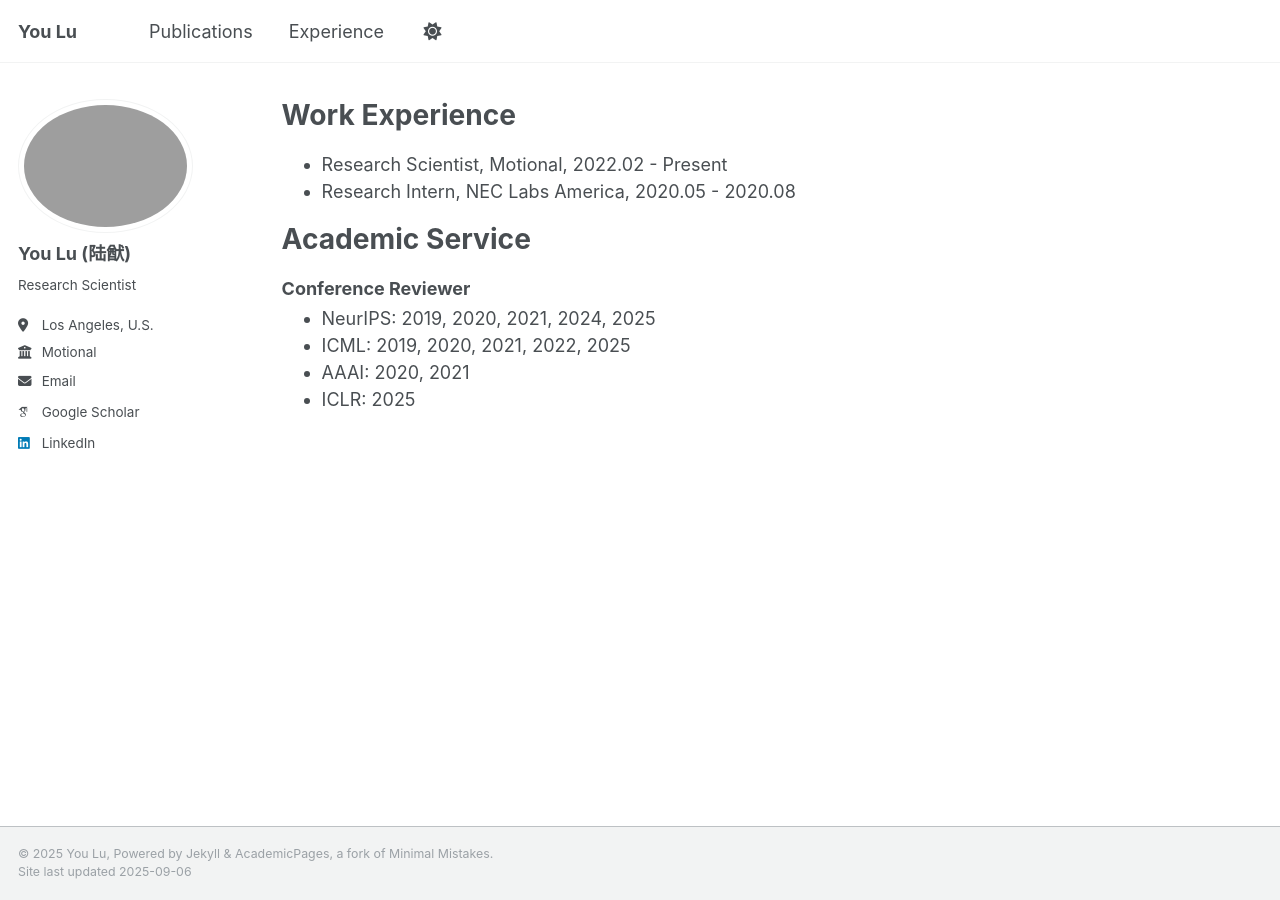
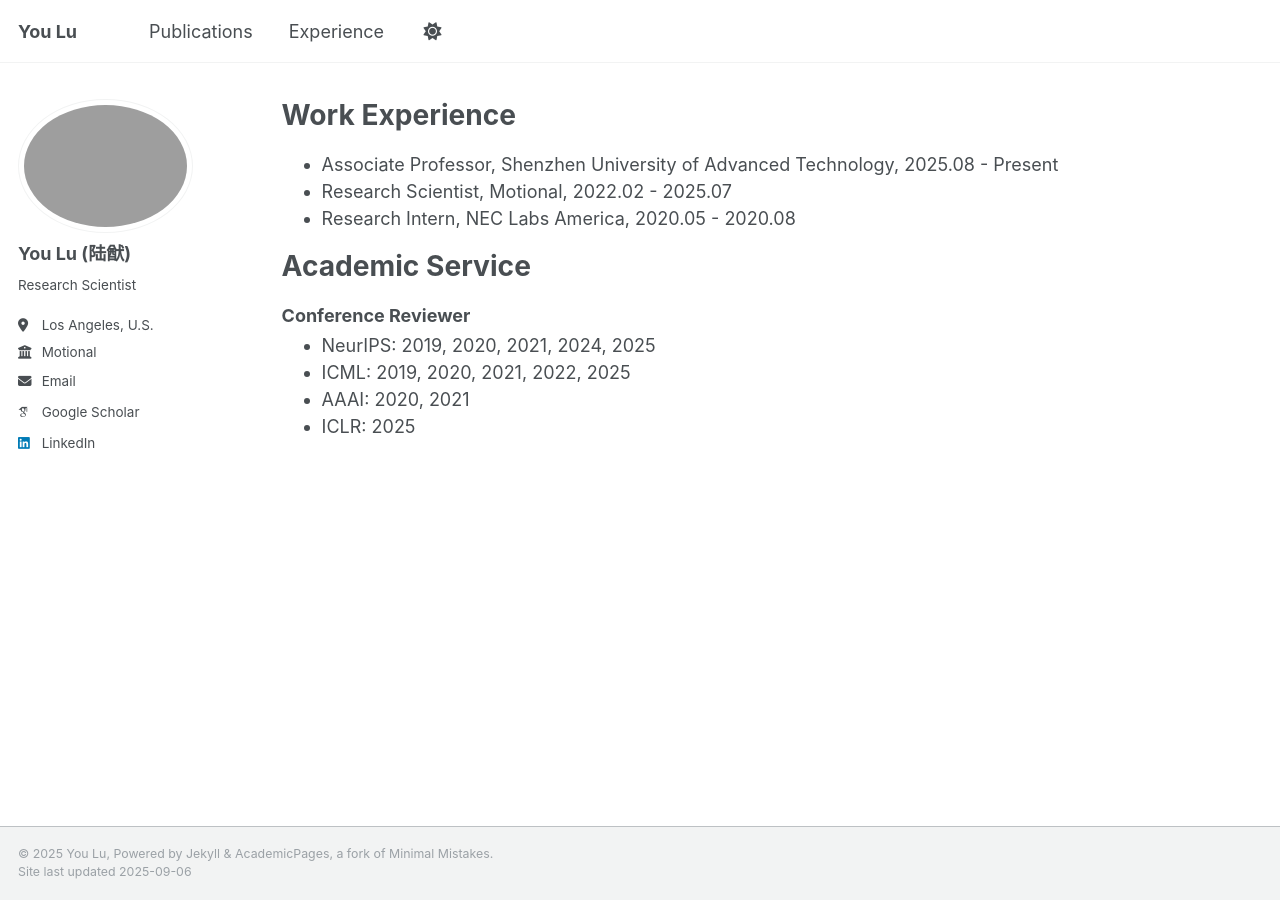
Before and after one commit to yolu1055/yolu1055.github.io, a Jekyll site: the page built from _pages/experience.md, in a window 1280 px wide. Built offline with Jekyll 4.4.1, drawn with Linux system fonts in a browser that asks for light colours; some web fonts are replaced.

Commit message:
update bio

```diff
--- a/_pages/experience.md
+++ b/_pages/experience.md
@@ -11,7 +11,8 @@ Work Experience
 ======
 
 <ul style="font-size:18px">
-  <li style="margin-bottom: 0px"> Research Scientist, Motional, 2022.02 - Present </li>
+  <li style="margin-bottom: 0px"> Associate Professor, Shenzhen University of Advanced Technology, 2025.08 - Present </li>
+  <li style="margin-bottom: 0px"> Research Scientist, Motional, 2022.02 - 2025.07 </li>
   <li style="margin-bottom: 0px"> Research Intern, NEC Labs America, 2020.05 - 2020.08</li>
 </ul>
 
```
Also changed, not shown: _pages/about.md (+1 -1 lines).
